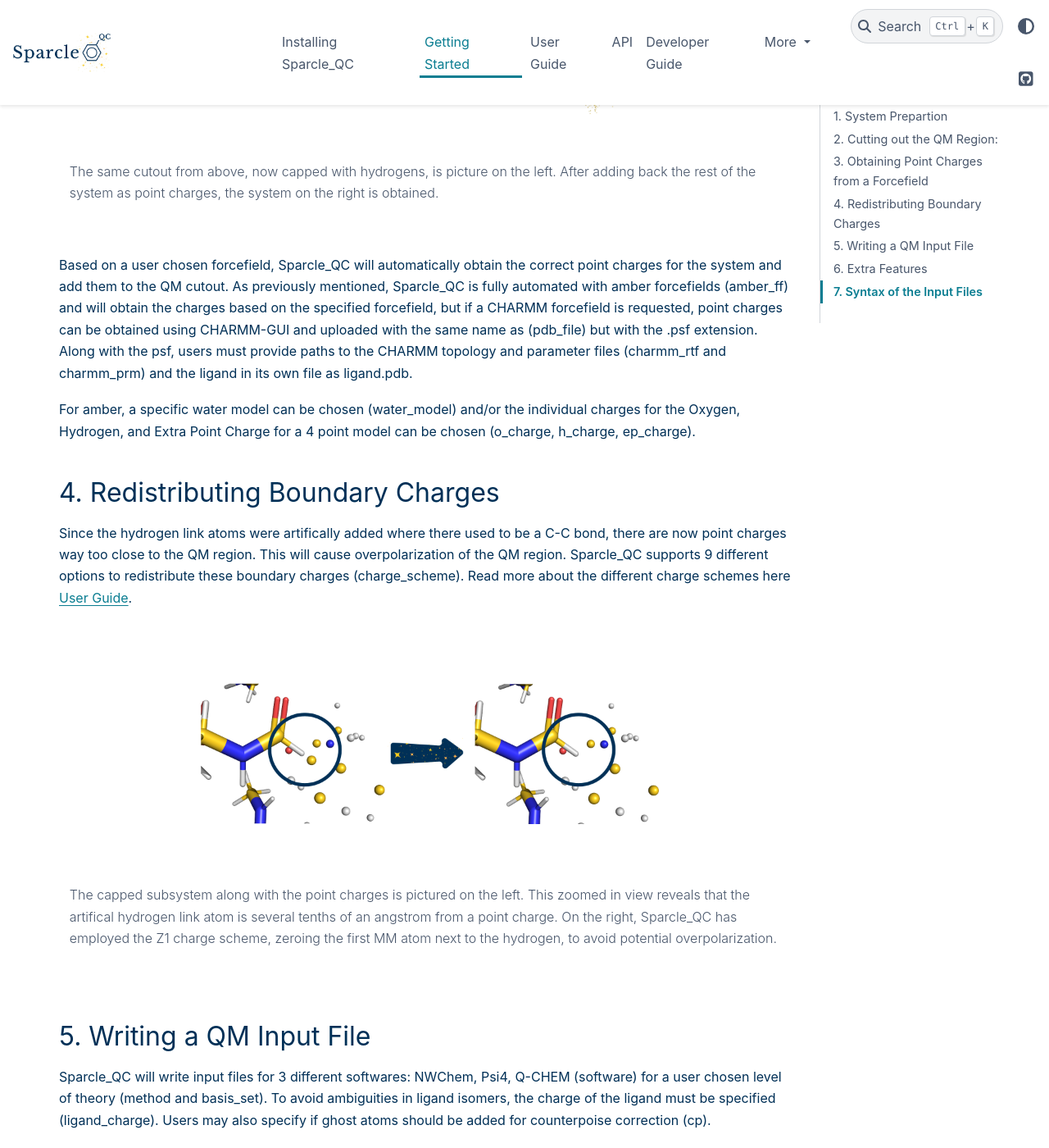
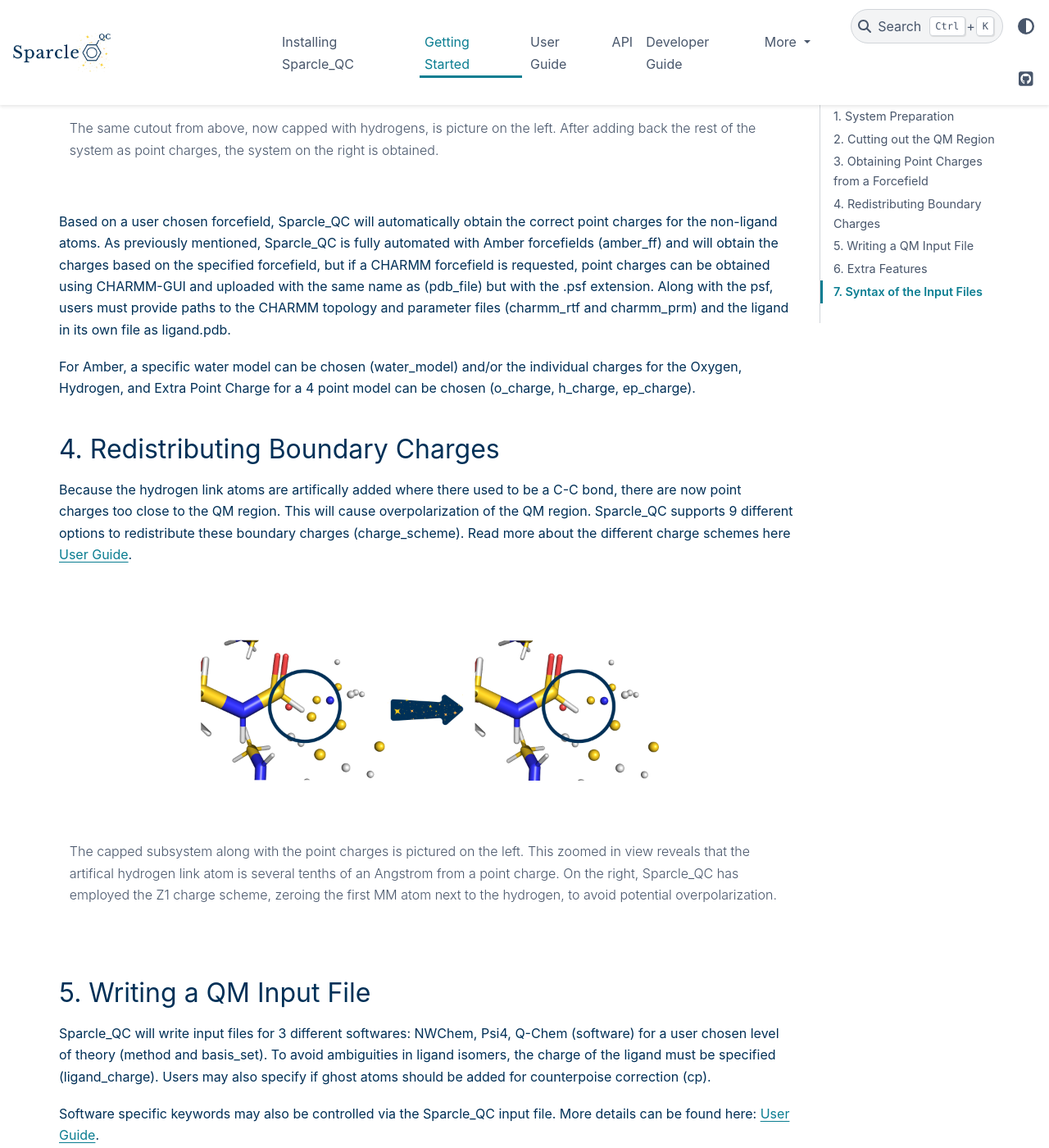
Before and after one commit to carolinesargent/sparcleqc, a Sphinx documentation site: the page built from docs/getting_started.rst, in a window 1280 px wide and 1400 px high, scrolled down 2817 px. Shown: the whole window at 82% size. Built offline with Sphinx 7.4.7 and the PyData theme 0.15.4, drawn with Linux system fonts in a browser that asks for light colours; the version number could not be read and is left out; some of the changed text lies outside the part shown.

Commit message:
proof docs

```diff
--- a/docs/getting_started.rst
+++ b/docs/getting_started.rst
@@ -2,18 +2,18 @@
 =====================
 Sparcle_QC is a Python package that automatically creates QM/MM-like input files for the quantum chemistry codes Psi4, Q-Chem, and NWChem. It specifically is designed for use with protein:ligand complexes. Main features include cutting the QM region out of the protein, capping the QM region with hydrogen link atoms, obtaining point charges for the MM region, and altering QM/MM boundary charges.
 
-Detailed below is the main workflow of Sparcle_QC with input keywords in parenthesis as they come up. These keywords must be provided at runtime to Sparcle_QC either by a dictionary in python or an input file on the command line as detailed in :doc:`installation`.
+Detailed below is the main workflow of Sparcle_QC with input keywords in parenthesis. These keywords must be provided at runtime to Sparcle_QC either by a dictionary in Python or an input file on the command line as detailed in :doc:`installation`.
 
 Sparcle_QC is fully automated. Users have the option of utilizing a CHARMM or Amber forcefield. As seen below, the Amber preparation can be done directly through Sparcle_QC, but CHARMM-GUI files must be uploaded manually to the working directly when using a CHARMM forcefield.
 
 
 
-1. System Prepartion
----------------------
+1. System Preparation
+----------------------
 
 Provided a protein-ligand complex (pdb_file), Sparcle_QC will create a new directory with the name of the input file to place all created files.
 
-If specified (pre-capped), when utilizing amber forcefields, Sparcle_QC can automatically cap the terminal residues with ACE and NME groups. This is not an option with CHARMM because users have an option to add capping groups when creating the input files in CHARMM-GUI.
+If specified (pre-capped), when utilizing Amber forcefields, Sparcle_QC can automatically cap the terminal residues with ACE and NME groups. This is not an option with CHARMM because users have an option to add capping groups when creating the input files in CHARMM-GUI.
 
 .. figure:: _static/light_termini.png
    :align: center
@@ -30,10 +30,10 @@
    In this example, the pre-capped keyword has been set to false so the termini are capped with ACE/NME. Here, the C terminus can be seen before and after capping with NME.
 
 
-2. Cutting out the QM Region:
+2. Cutting out the QM Region
 -----------------------------
 
-To create a fully quantum mechanical subsystem, Sparcle_QC will carve out a chunk of the protein based on a user specified distance (cutoff_radius). This radius, in Angstroms, defines which atoms are in the QM region. If no specification is made, the radius will be measured from the closest atom in the ligand. However, if desired, a specific atom can be chosen by specifying the atomid (seed) and corresponding PDB (seed_file) to grow the QM region from. Sparcle_QC will make a cutout of the complex by severing C-C bonds, specifically the bond between the C of the peptide bond and the alpha C in the protein backbone.
+To create the quantum mechanical subsystem, Sparcle_QC will carve out a section of the protein based on a user-specified distance (cutoff_radius). Any residues with at least one atom in within the radius will be included in the QM region. If no specification is made, the radius will expand from the whole ligand. However, if desired, the radius can extend from one specific atom in the ligand. This can be chosen by specifying the atom serial number/atomid (seed) and corresponding PDB (seed_file) to grow the QM region from. Sparcle_QC will sever C-C bonds, specifically the bond between the carbon of the peptide bond and the alpha carbon in the protein backbone.
 
 .. figure:: _static/light_cutout.png
    :align: center
@@ -68,7 +68,7 @@
 3. Obtaining Point Charges from a Forcefield
 --------------------------------------------
 
-The rest of the atoms, that were not included in the QM cutout, will be turned into external charges in the QM calculation so that they may partcipate in long range electrostatic interactions and polarize the orbitals in the QM region.
+The non-ligand atoms not included in the QM region will be turned into external charges in the QM calculation.
 
 .. figure:: _static/light_add_charges.png
    :class: only-light
@@ -84,43 +84,43 @@
 
    The same cutout from above, now capped with hydrogens, is picture on the left. After adding back the rest of the system as point charges, the system on the right is obtained.
 
-Based on a user chosen forcefield, Sparcle_QC will automatically obtain the correct point charges for the system and add them to the QM cutout. As previously mentioned, Sparcle_QC is fully automated with amber forcefields (amber_ff) and will obtain the charges based on the specified forcefield, but if a CHARMM forcefield is requested, point charges can be obtained using CHARMM-GUI and uploaded with the same name as (pdb_file) but with the .psf extension. Along with the psf, users must provide paths to the CHARMM topology and parameter files (charmm_rtf and charmm_prm) and the ligand in its own file as ligand.pdb.
+Based on a user chosen forcefield, Sparcle_QC will automatically obtain the correct point charges for the non-ligand atoms. As previously mentioned, Sparcle_QC is fully automated with Amber forcefields (amber_ff) and will obtain the charges based on the specified forcefield, but if a CHARMM forcefield is requested, point charges can be obtained using CHARMM-GUI and uploaded with the same name as (pdb_file) but with the .psf extension. Along with the psf, users must provide paths to the CHARMM topology and parameter files (charmm_rtf and charmm_prm) and the ligand in its own file as ligand.pdb.
 
-For amber, a specific water model can be chosen (water_model) and/or the individual charges for the Oxygen, Hydrogen, and Extra Point Charge for a 4 point model can be chosen (o_charge, h_charge, ep_charge).
+For Amber, a specific water model can be chosen (water_model) and/or the individual charges for the Oxygen, Hydrogen, and Extra Point Charge for a 4 point model can be chosen (o_charge, h_charge, ep_charge).
 
 4. Redistributing Boundary Charges
 ----------------------------------
 
-Since the hydrogen link atoms were artifically added where there used to be a C-C bond, there are now point charges way too close to the QM region. This will cause overpolarization of the QM region. Sparcle_QC supports 9 different options to redistribute these boundary charges (charge_scheme). Read more about the different charge schemes here :doc:`user_guide`.
+Because the hydrogen link atoms are artifically added where there used to be a C-C bond, there are now point charges too close to the QM region. This will cause overpolarization of the QM region. Sparcle_QC supports 9 different options to redistribute these boundary charges (charge_scheme). Read more about the different charge schemes here :doc:`user_guide`.
 
 .. figure:: _static/light_charges.png
    :align: center
    :class: only-light
    :width: 600px
 
-   The capped subsystem along with the point charges is pictured on the left. This zoomed in view reveals that the artifical hydrogen link atom is several tenths of an angstrom from a point charge. On the right, Sparcle_QC has employed the Z1 charge scheme, zeroing the first MM atom next to the hydrogen, to avoid potential overpolarization.
+   The capped subsystem along with the point charges is pictured on the left. This zoomed in view reveals that the artifical hydrogen link atom is several tenths of an Angstrom from a point charge. On the right, Sparcle_QC has employed the Z1 charge scheme, zeroing the first MM atom next to the hydrogen, to avoid potential overpolarization.
 
 .. figure:: _static/dark_charges.png
    :align: center
    :class: only-dark
    :width: 600px
 
-   The capped subsystem along with the point charges is pictured on the left. This zoomed in view reveals that the artifical hydrogen link atom is several tenths of an angstrom from a point charge. On the right, Sparcle_QC has employed the Z1 charge scheme, zeroing the first MM atom next to the hydrogen, to avoid potential overpolarization.
+   The capped subsystem along with the point charges is pictured on the left. This zoomed in view reveals that the artifical hydrogen link atom is several tenths of an Angstrom from a point charge. On the right, Sparcle_QC has employed the Z1 charge scheme, zeroing the first MM atom next to the hydrogen, to avoid potential overpolarization.
 
 
 5. Writing a QM Input File
 ---------------------------
 
-Sparcle_QC will write input files for 3 different softwares: NWChem, Psi4, Q-CHEM (software) for a user chosen level of theory (method and basis_set). To avoid ambiguities in ligand isomers, the charge of the ligand must be specified (ligand_charge). Users may also specify if ghost atoms should be added for counterpoise correction (cp).
+Sparcle_QC will write input files for 3 different softwares: NWChem, Psi4, Q-Chem (software) for a user chosen level of theory (method and basis_set). To avoid ambiguities in ligand isomers, the charge of the ligand must be specified (ligand_charge). Users may also specify if ghost atoms should be added for counterpoise correction (cp).
 
-Software specific keywords may also be controlled via the Sparcle_QC input file. More details can be found here: :doc:`api`.
+Software specific keywords may also be controlled via the Sparcle_QC input file. More details can be found here: :doc:`user_guide`.
 
 6. Extra Features
 -----------------
 
-Extra amber forcefields (other_amber_ff) needed to obtain proper point charges for the protein can be added as well, for example for phosphorylated amino acids.
+Extra Amber forcefields (other_amber_ff) needed to obtain proper point charges for the protein can be added as well, for example for phosphorylated amino acids.
 
-If using FI-SAPT in Psi4, Sparcle_QC can automatically create the functional group partition files (fisapt_partition), fA.dat and fB.dat. More details about FI-SAPT can be found on `Psi4's website <https://psicode.org/psi4manual/master/fisapt.html>`_
+If using FI-SAPT in Psi4, Sparcle_QC can automatically create the functional group partition files (fisapt_partition), fA.dat and fB.dat. More details about FI-SAPT can be found on `Psi4's website <https://psicode.org/psi4manual/master/fisapt.html>`_.
 
 .. note::
    This partition has been successful in our group for the systems we have come across, but it is important to check these partition files for system specific nuances of functional groups.
@@ -130,16 +130,16 @@
    :class: only-light
    :width: 600px
 
-   Users can utilize FI-SAPT in Psi4 to obtain functional group partitions of the interaction energy. After running Psi4's post processing script for fsapt, a heat map of the interaction energy can be visualized on the protein structure, where red indicates a favorable interaction and blue indicates an unfavorable interaction.
+   Users can utilize FI-SAPT in Psi4 to obtain functional group partitions of the interaction energy. After running Psi4's post processing script for F-SAPT, a heat map of the interaction energy can be visualized on the protein structure, where red indicates a favorable interaction and blue indicates an unfavorable interaction.
 
 .. figure:: _static/dark_fsapt_sparcle.png
    :align: center
    :class: only-dark
    :width: 600px
 
-   Users can utilize FI-SAPT in Psi4 to obtain functional group partitions of the interaction energy. After running Psi4's post processing script for fsapt, a heat map of the interaction energy can be visualized on the protein structure, where red indicates a favorable interaction and blue indicates an unfavorable interaction.
+   Users can utilize FI-SAPT in Psi4 to obtain functional group partitions of the interaction energy. After running Psi4's post processing script for F-SAPT, a heat map of the interaction energy can be visualized on the protein structure, where red indicates a favorable interaction and blue indicates an unfavorable interaction.
 
-Sparcle_QC can also match QM regions between two seperate runs. Users can provide a previous Sparcle_QC runs finalized cx_autocap_fixed.pdb (template_path) to serve as a template for the current Sparcle_QC run. The residues of the current protein will be mapped to the residues of the template protein by their neighborhood and the same amount of each residue will be included in the QM regions. Anything that cannot be matched via the residue neighborhood between the two proteins will be treated as normal with a distance based criteria. Details can be found here :doc:`api`.
+Sparcle_QC can also create matched QM regions of two separate, but similar, proteins. Users can provide a finalized cx_autocap_fixed.pdb (template_path) from a previous SparcleQC run to serve as a template for a new Sparcle_QC run. The residues of the current protein will be mapped to the residues of the template protein by their neighborhood and the same amount of each residue will be included in the QM regions. Anything that cannot be matched via the residue neighborhood between the two proteins will be treated according to the normal distance-based criteria. This feature would be useful for any relative energy studies of proteins with congeneric ligands. Details can be found here :doc:`user_guide`.
 
 .. note::
    This conversion script has been successful for system in our group. However, waters and uncommon atoms between the systems will purely be treated with the distance cutoff, so it is important to ensure that the CAPPED_qm.pdb files match in the way that the user intended after Sparcle_QC completes.
@@ -150,4 +150,4 @@
 
         amberff: ff19SB
 
-Full example input files can be found here: :doc:`api`
+Full example input files can be found here: :doc:`user_guide`
--- a/docs/index.rst
+++ b/docs/index.rst
@@ -15,7 +15,7 @@
    :align: center
    :width: 500px
 
-Sparcle_QC is a Python package that automatically creates QM/MM-like input files for the quantum chemistry codes Psi4, Q-Chem, and NWChem. It specifically is designed for use with protein:ligand complexes. Main features include cutting the QM region out of the protein, capping the QM region with hydrogen link atoms, obtaining point charges for the MM region, and altering QM/MM boundary charges.
+Sparcle_QC is a Python package that automatically creates QM/MM-like input files for the quantum chemistry codes Psi4, Q-Chem, and NWChem. It is specifically designed for use with protein:ligand complexes. Main features include cutting the QM region out of the protein, capping the QM region with hydrogen link atoms, obtaining point charges for the MM region, and altering QM/MM boundary charges.
 
 .. image:: _static/index-visual-light.svg
    :class: only-light
--- a/docs/installation.rst
+++ b/docs/installation.rst
@@ -67,4 +67,4 @@
 Running Sparcle_QC
 ------------------
 
-To learn how to get started using Sparcle_QC, check out the :doc:`getting_started`.
+To learn more about SparcleQC, check out :doc:`getting_started`.
```
Also changed, not shown: docs/input_generator.rst (+5 -5 lines).
